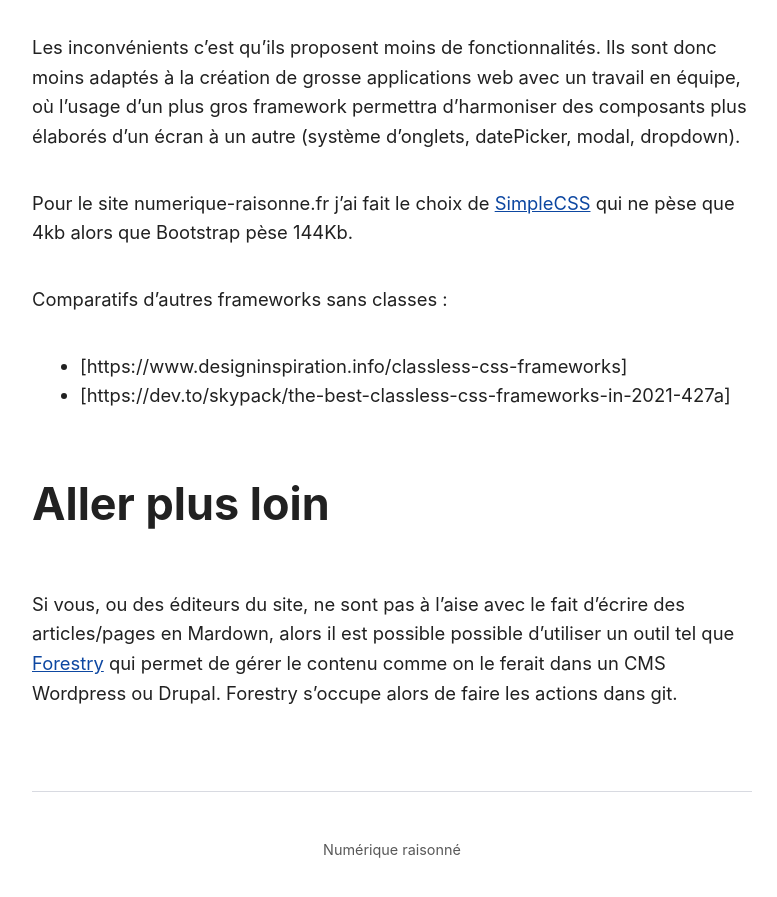
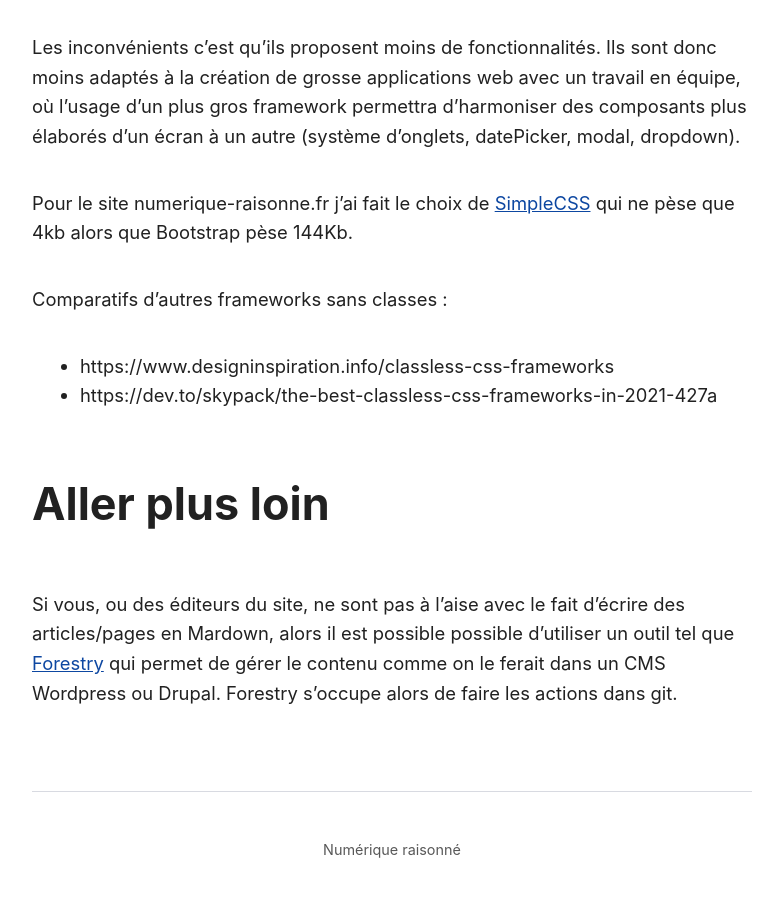
Before and after one commit to Slandais/slandais.github.io, a Jekyll site: the page built from _posts/2021-05-25-commentEstFaitCeSite.md, in a window 1280 px wide and 900 px high, scrolled down 2531 px. Shown: the top 897 px of the window, without its empty margins (248-1025 px from the left). Built offline with Jekyll 4.4.1, drawn with Linux system fonts in a browser that asks for light colours.

```diff
--- a/_posts/2021-05-25-commentEstFaitCeSite.md
+++ b/_posts/2021-05-25-commentEstFaitCeSite.md
@@ -46,8 +46,8 @@ Les inconvénients c'est qu'ils proposent moins de fonctionnalités. Ils sont do
 Pour le site numerique-raisonne.fr j'ai fait le choix de [SimpleCSS](https://simplecss.org/) qui ne pèse que 4kb alors que Bootstrap pèse 144Kb.
 
 Comparatifs d'autres frameworks sans classes :
-* [https://www.designinspiration.info/classless-css-frameworks]
-* [https://dev.to/skypack/the-best-classless-css-frameworks-in-2021-427a]
+* https://www.designinspiration.info/classless-css-frameworks
+* https://dev.to/skypack/the-best-classless-css-frameworks-in-2021-427a
 
 # Aller plus loin
 
```
